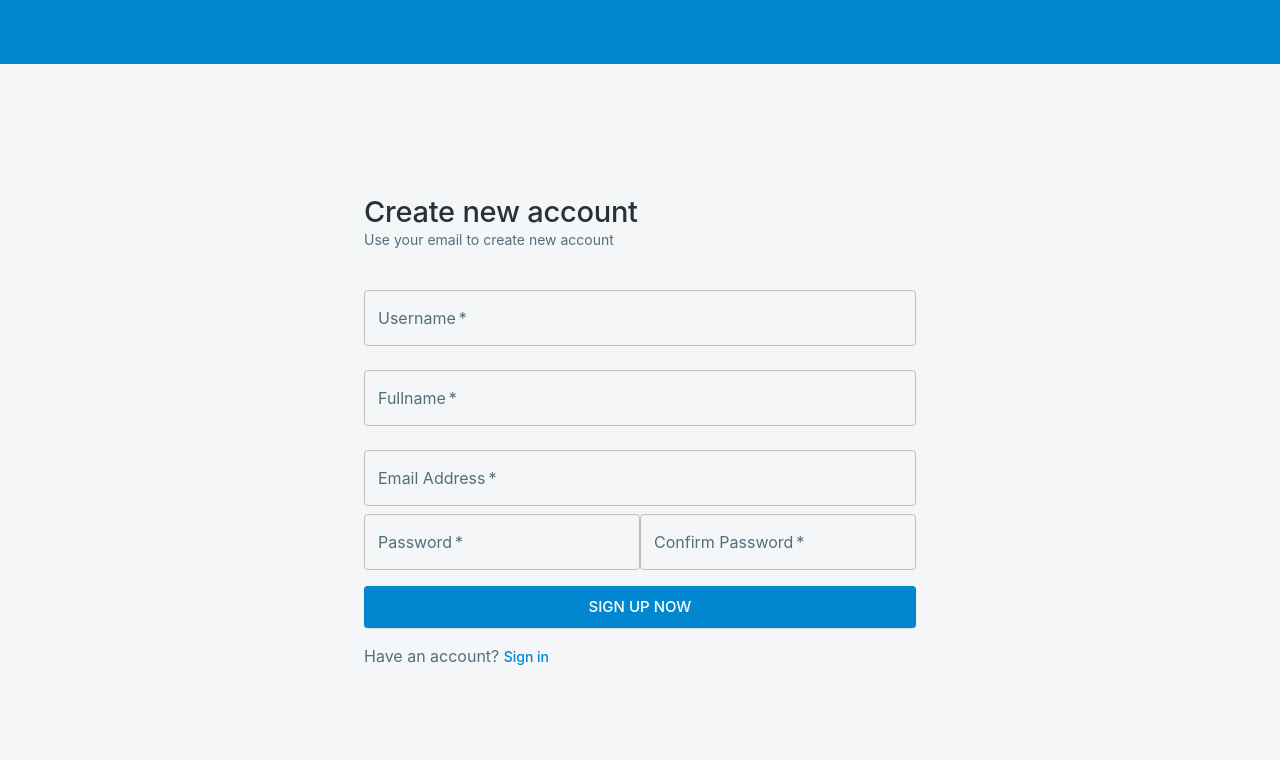
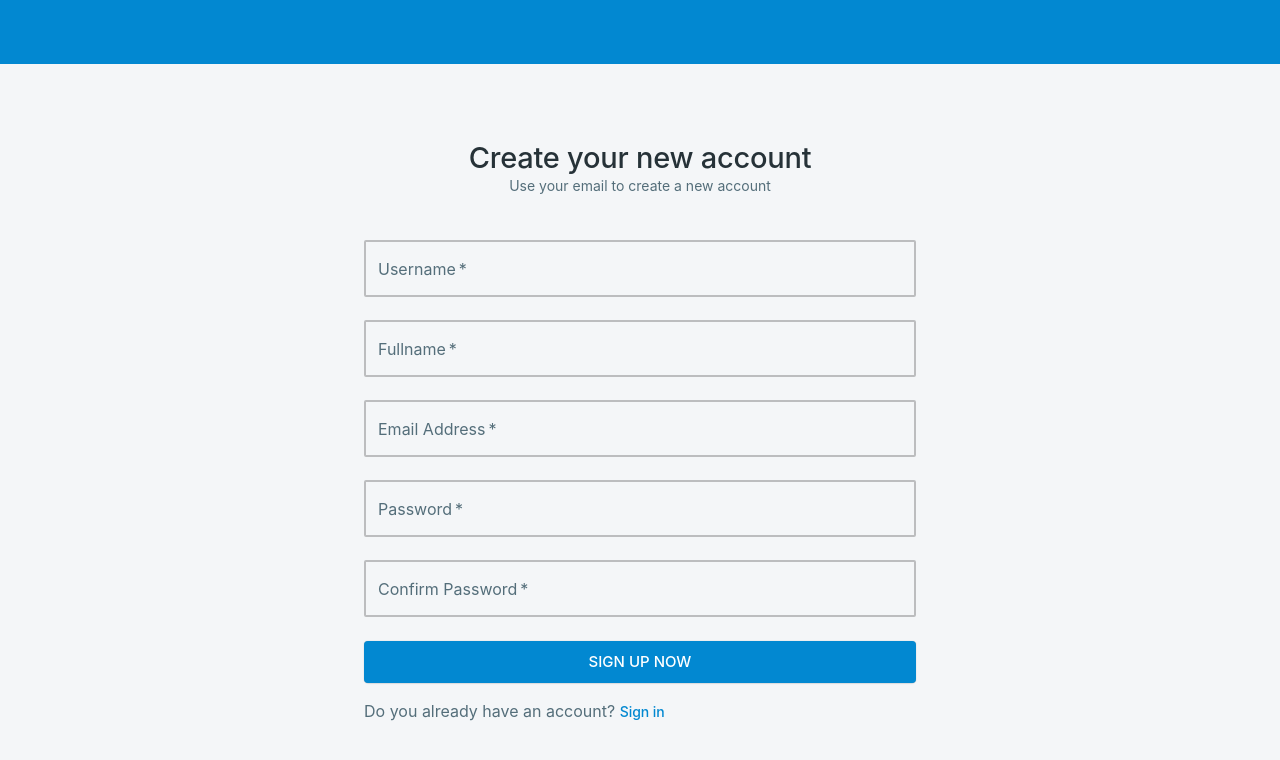
Before and after one commit to mpereannor/scuola, a React (Create React App) app: page /register in a window 1280 px wide. Shown: the top 760 px of the page. Built offline with nearby package versions, Linux system fonts and the light colour scheme.

Commit message:
style: update style of inputfield - focus, border-radus

```diff
--- a/src/components/auth/Register.js
+++ b/src/components/auth/Register.js
@@ -7,6 +7,7 @@ import {
   Box,
   Button,
   Container,
+  Grid,
   Link,
   TextField,
   Typography,
@@ -20,7 +21,16 @@ const useStyles = makeStyles((theme) => ({
     height: "100%",
     paddingBottom: theme.spacing(3),
     paddingTop: theme.spacing(3),
+    "& .MuiOutlinedInput-root": {
+        "& fieldset": {
+            borderRadius : "2px",
+            borderWidth: "0.15em"
         },
+        "&.Mui-focused fieldset" : {
+            border: "0.2em solid #011628"
+        }
+    },
+  }
 }));
 
 const Register = (props) => {
@@ -38,12 +48,17 @@ const Register = (props) => {
       >
         <Container maxWidth="sm">
           <form className={classes.root} onSubmit={handleSubmit(onSubmit)}>
-            <Box mb={3}>
+            <Box
+             mb={3}
+             display="flex"
+             flexDirection="column"
+             alignItems="center"
+             >
               <Typography color="textPrimary" variant="h2">
-                Create new account
+                Create your new account
               </Typography>
               <Typography color="textSecondary" gutterBottom variant="body2">
-                Use your email to create new account
+                Use your email to create a new account
               </Typography>
             </Box>
             <TextField
@@ -87,7 +102,10 @@ const Register = (props) => {
                 type="password"
                 variant="outlined"
                 required
+                fullWidth
+                margin="normal"
                 />
+
 
                     <TextField
                     id="passwordConfirmation"
@@ -97,6 +115,8 @@ const Register = (props) => {
                     type="password"
                     variant="outlined"
                     required
+                    fullWidth
+                    margin="normal"
                 />
             <Box my={2}>
               <Button
@@ -110,7 +130,7 @@ const Register = (props) => {
               </Button>
             </Box>
             <Typography color="textSecondary" variant="body1">
-              Have an account?{" "}
+              Do you already have an account?{" "}
               <Link component={RouterLink} to="/login" variant="h6">
                 Sign in
               </Link>
```
Lines whose indentation alone changed are shown as unchanged.
